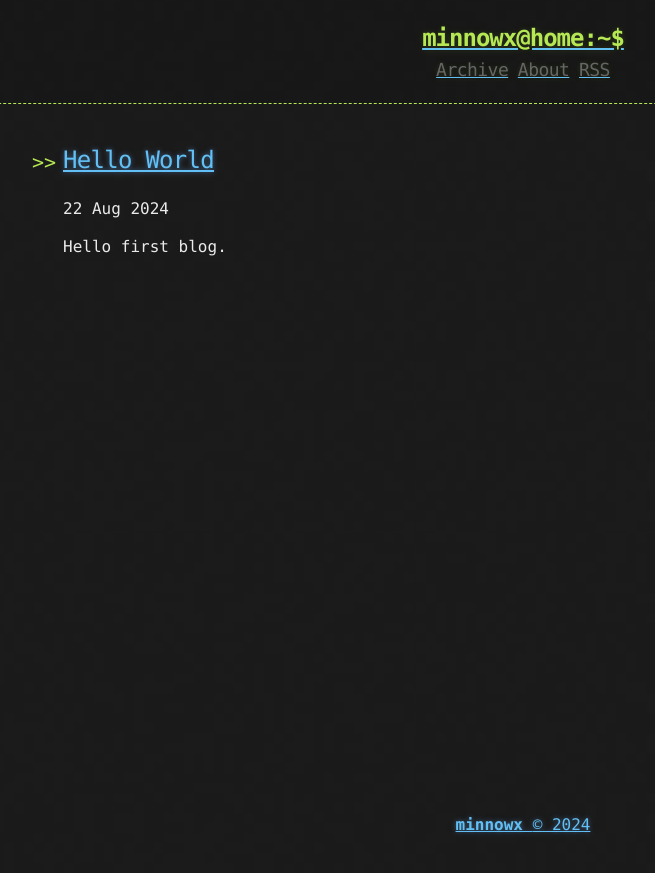
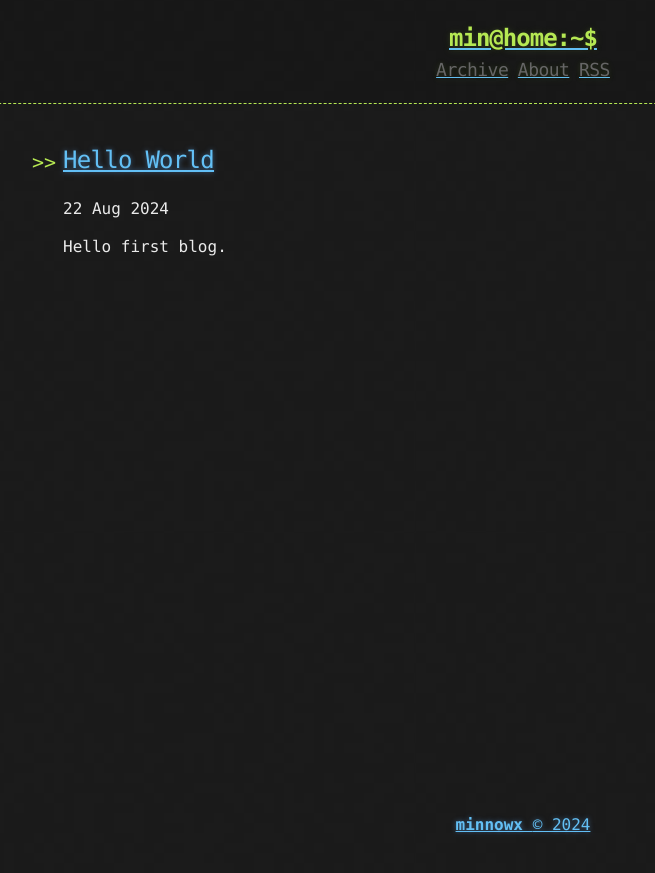
Before and after one commit to minnowx/minnowx.github.io, a Jekyll site: the page built from index.html, in a window 1280 px wide. Shown: the top 873 px of the page, without its empty margins (117-772 px from the left). Built offline with Jekyll 4.4.1, drawn with Linux system fonts in a browser that asks for light colours; the list of posts is cut into pages by our own code.

Commit message:
change header name

```diff
--- a/_config.yml
+++ b/_config.yml
@@ -1,4 +1,4 @@
-title: Minnowx's Blog
+title: Min's Blog
 description: "Blog"
 author:
   name: "minnowx"
@@ -29,4 +29,5 @@ plugins:
 
 # Custom variables
 owner : "minnowx"
+header_name: "min"
 year : "2024"
--- a/_includes/footer.html
+++ b/_includes/footer.html
@@ -1,7 +1,7 @@
 <footer>
   <a href="https://creativecommons.org/licenses/by-nc/3.0/deed.en_US">
     <span>
-        <b>{{ site.owner}}</b>
+        <b>{{ site.owner }}</b>
     </span>
     {% capture currentyear %}{{ 'now' | date: "%Y" }}{% endcapture %}
     <span>© {{ currentyear }}</span>
--- a/_includes/header.html
+++ b/_includes/header.html
@@ -1,7 +1,7 @@
 <header>
   <div>
     <a href="{{ "/" | prepend: site.baseurl | replace: '//', '/' }}">
-    {% assign owner_first_name = site.owner | split: " " %}
+    {% assign owner_first_name = site.header_name | split: " " %}
     <h1>{{ owner_first_name[0] | downcase }}@home:~$</h1>
     </a>
     <div class="header-links">
```
